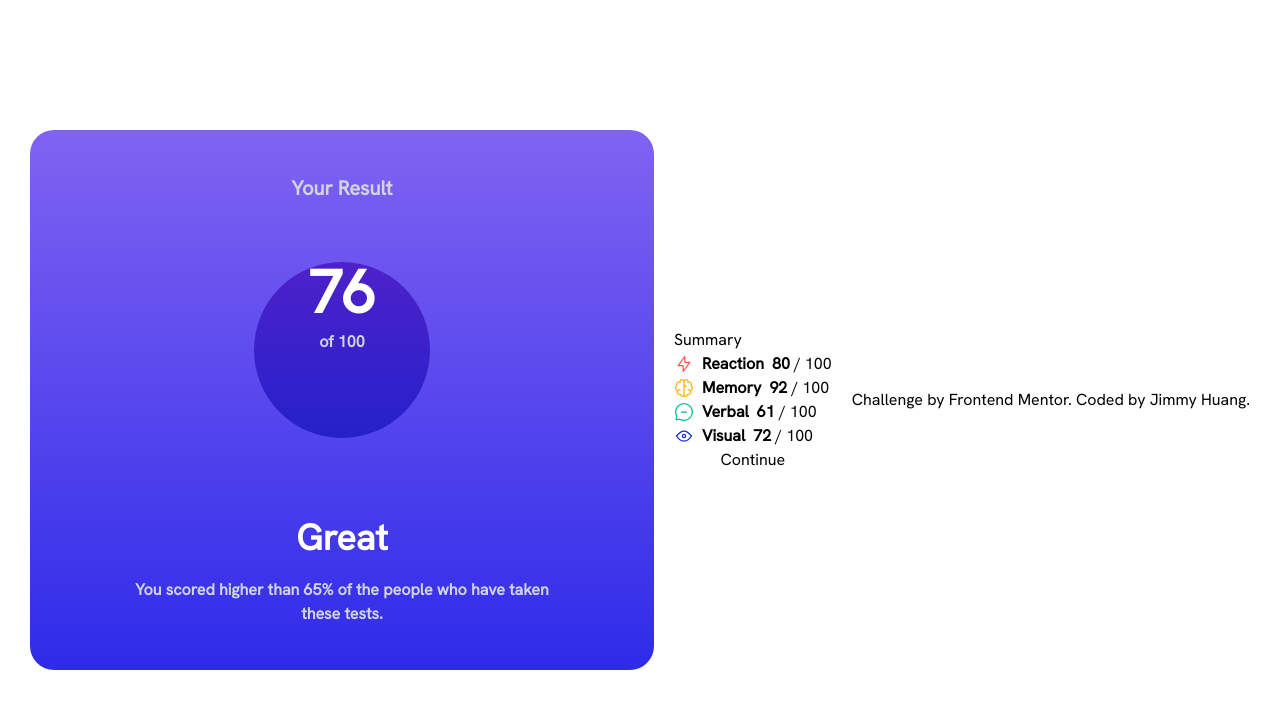
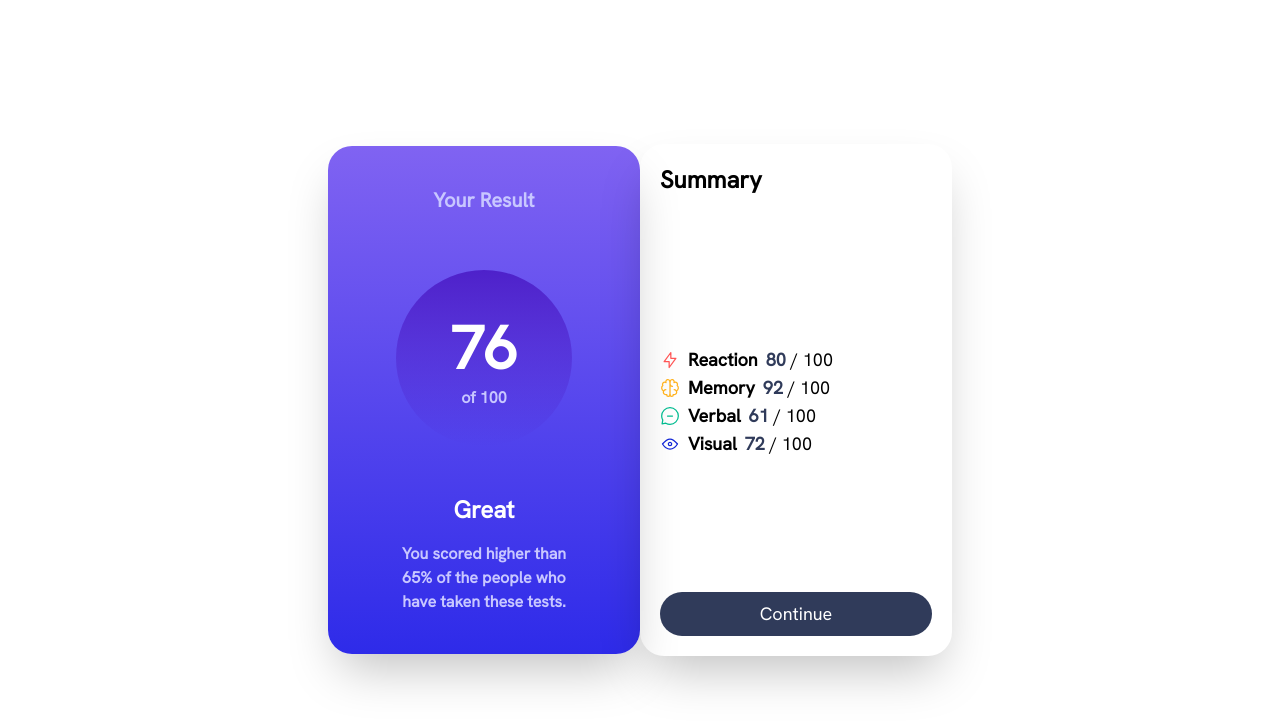
Before and after one commit to jimmehhuang/results-summary-component, a React (Vite) app: page / in a window 1280 px wide. Shown: the top 728 px of the page. Built offline with nearby package versions, Linux system fonts and the light colour scheme.

Commit message:
styling fixed

```diff
--- a/src/App.jsx
+++ b/src/App.jsx
@@ -1,16 +1,13 @@
-import MainCard from './components/MainCard'
+import Resultscard from './components/Resultscard'
 import Summarycard from './components/Summarycard'
+import data from '../data.json'
 
 function App() {
 
   return (
     <div className="md:h-screen md:flex md:justify-center md:items-center md:p-4">
-      <MainCard/>
-      <Summarycard/>
-      <div className="">
-        Challenge by <a href="https://www.frontendmentor.io?ref=challenge" target="_blank">Frontend Mentor</a>.
-        Coded by <a href="#">Jimmy Huang</a>.
-      </div>
+      <Resultscard/>
+      <Summarycard data={data}/>
     </div>
   )
 }
--- a/src/components/MainCard.jsx
+++ /dev/null
@@ -1,21 +0,0 @@
-import React from 'react'
-
-const MainCard = () => {
-  return (
-    <div className='flex flex-col p-6 items-center justify-center text-center gap-6 rounded-b-3xl md:rounded-3xl md:w-1/2 bg-gradient-to-b from-slateblue to-royalblue font-semibold text-white'>
-        <h3 className="p-5 text-gray-300 text-lg md:text-xl">Your Result</h3>
-
-        <div className="w-32 h-32 md:m-4 md:w-44 md:h-44 bg-gradient-to-b from-violetblue to-persianblue rounded-full">
-          <h1 className="font-bold text-5xl md:text-6xl pb-2">76</h1>
-          <p className="text-gray-300">of 100</p>
-        </div>
-
-        <div className="py-5 max-w-md">
-          <p className="p-5 text-white text-4xl font-semibold">Great</p>
-          <p className="text-center text-gray-300">You scored higher than 65% of the people who have taken these tests.</p>
-        </div>
-    </div>
-  )
-}
-
-export default MainCard
--- /dev/null
+++ b/src/components/Resultscard.jsx
@@ -0,0 +1,22 @@
+import React from 'react'
+
+const Resultscard = () => {
+  return (
+    <div className='flex flex-col p-6 items-center justify-center text-center gap-6 rounded-b-3xl md:rounded-3xl md:w-1/4 bg-gradient-to-b from-slateblue to-royalblue font-semibold text-white md:shadow-2xl'>
+        <h3 className="p-4 text-lightlavendar text-lg md:text-xl">Your Result</h3>
+
+        <div className="w-32 h-32 md:m-4 md:w-44 md:h-44 bg-gradient-to-b from-violetblue rounded-full ">
+          <h1 className="mt-7 md:mt-12 font-semibold text-5xl md:text-6xl pb-2">76</h1>
+          <p className="text-lightlavendar">of 100</p>
+        </div>
+
+        <div className="flex flex-col items-center gap-2 pb-4">
+          <p className="p-2 text-2xl font-semibold">Great</p>
+          <p className="text-center text-lightlavendar w-1/2 md:w-2/3">You scored higher than 65% of the people who have taken these tests.</p>
+        </div>
+
+    </div>
+  )
+}
+
+export default Resultscard
--- a/src/components/Summarycard.jsx
+++ b/src/components/Summarycard.jsx
@@ -1,26 +1,29 @@
 import React from 'react'
-import data from '../../data.json'
+// import data from '../../data.json'
 
-const Summarycard = () => {
-
-    const {color, icon, category, score} = data;
+const Summarycard = ({data}) => {
 
   return (
-    <div className='flex flex-col justify-between p-5 rounded-xl bg-opacity-5'>
-        <div>
+    <div className='flex flex-col justify-between p-5 rounded-xl md:shadow-2xl md:rounded-3xl md:w-1/4 md:h-2/3'>
+        <div className='mb-4 font-bold text-lg md:text-2xl'>
             Summary
         </div>
-        {data.map(data => {
+        <div className='py-4'>
+            {data.map(data => {
             return (
-            <div className={`flex gap-2 bg-${data.color} bg-opacity-5`}>
+            <div key={data.id} className={`flex text-lg gap-2 bg-${data.color} bg-opacity-5`}>
                 <img src={data.icon} alt={data.category}></img>
-                <h3 className={`font-semibold text-right text-${data.color}`}>{data.category}</h3>
-                <p className='text-right'><span className='font-semibold text-right'>{data.score}</span> / 100
+                <h3 className={`font-semibold text-${data.color}`}>{data.category}</h3>
+                <p className='text-lg'><span className='font-semibold text-darkgrayblue'>{data.score}</span> / 100
                 </p>
             </div>
             )
         })}
-        <button>Continue</button>
+        </div>
+
+        <button className='text-white text-lg p-2 rounded-full bg-darkgrayblue hover:bg-gradient-to-b hover:from-slateblue hover:to-royalblue'>
+            Continue
+        </button>
     </div>
   )
 }
--- a/tailwind.config.cjs
+++ b/tailwind.config.cjs
@@ -14,10 +14,12 @@ module.exports = {
         'slateblue': '#8063f2',
         'royalblue': '#2e2be9',
         'violetblue': '#4e21ca',
-        'persianblue': '#2421ca'
+        'persianblue': '#2421ca',
+        'darkgrayblue': "#303b5a",
+        'lightlavendar': '#c8c7ff',
+        'paleblue': '#ebf1ff'
       }
     },
-
     },
     plugins: [],
   }
```
